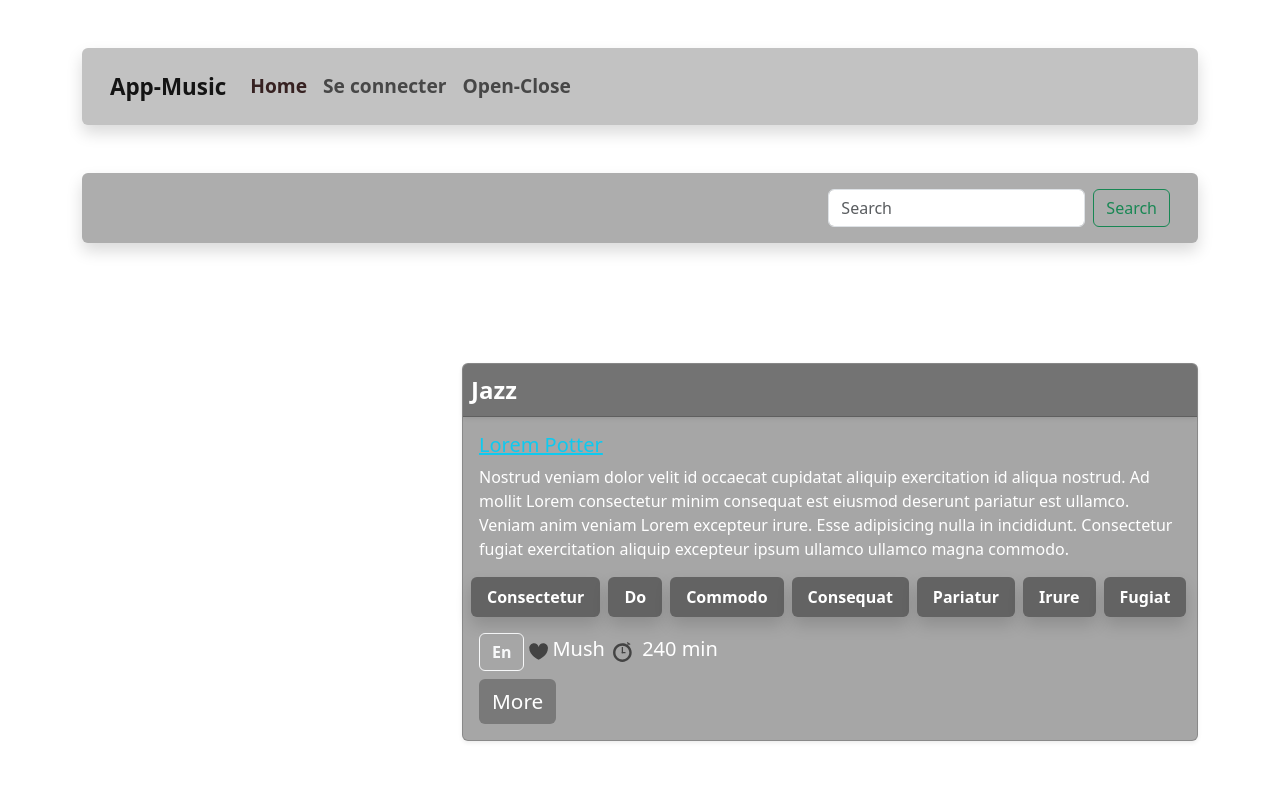
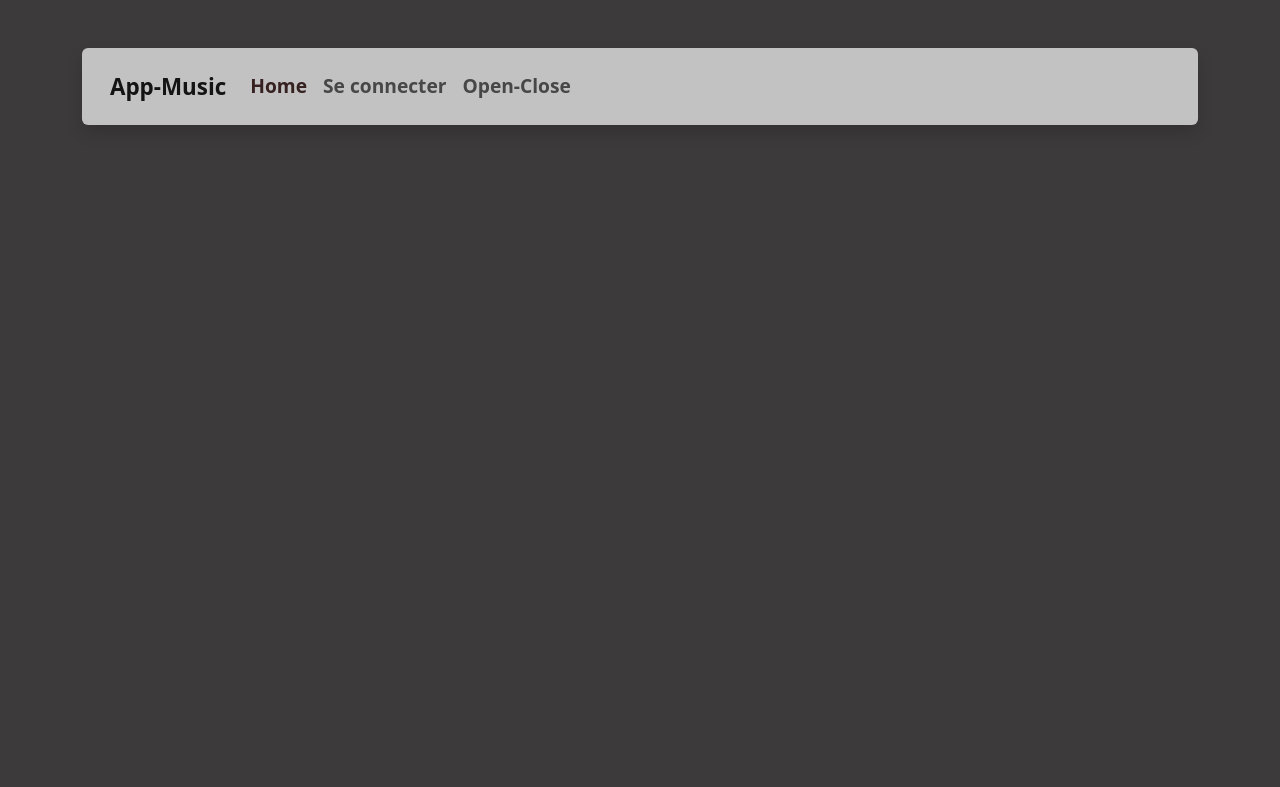
Before and after one commit to possidiuscapo/app-musics, an Angular app: page / in a window 1280 px wide. Before the commit this address led to /albums. Shown: the top 787 px of the page. Built offline with nearby package versions, Linux system fonts and the light colour scheme.

Commit message:
poursuite

```diff
--- a/src/app/albums/albums.component.html
+++ b/src/app/albums/albums.component.html
@@ -7,24 +7,23 @@
     </div><!-- .video -->
     <div class="col-sm-8 music">
         <div class="d-flex align-content-baseline">
-            <h1 class="mb-4" style="color: white;">{{ titlePage }}</h1>
+            <h1 class="mb-4" >{{ titlePage }}</h1>
             <!-- <span>Total {{albums.length}}</span> -->
         </div>
         <div class="card mb-3 shadow-sm mb-5 " *ngFor="let album of albums" style="background-color: #909090cb;">
             <div class="card-header shadow-sm p-2"
                 style="background-color: rgb(115, 115, 115); color: white; font-weight: 600; font-size: 1.5rem;">
                 {{ album.ref }}
-                <span *ngIf="status === album.id">[play]</span>
+                <span *ngIf="status === album.id" class="fas fa-pause"></span>
             </div>
             <div class="card-body ">
-                <h5 class="card-title" style="text-transform: capitalize; color: white;"> <a class="text-info"
+                <h5 class="card-title" style="text-transform: capitalize; color: white;"><a class="text-info"
                         routerLink="/album/{{album.id}}">{{album.title}}</a> </h5>
                 <p class="card-text" style="text-transform: initial; color: white;"> {{ album.description }} </p>
                 <div class="row content">
                     <ul class="list-group list-group-horizontal mb-3 col-sm-3 fw-bold">
                         <li class="list-group-item list-group-item-action list-group-item-dark mx-1 rounded shadow border border-0"
-                            *ngFor="let tag of album.tags"
-                            style="text-transform: capitalize; color: white; background-color: rgb(99, 99, 99);">{{tag}}
+                            *ngFor="let tag of album.tags" style="text-transform: capitalize; color: white; background-color: rgb(99, 99, 99);">{{tag}}
                         </li>
                     </ul>
                 </div>
@@ -38,5 +37,4 @@
             </div>
         </div><!-- .card -->
     </div><!-- .music -->
-
 </div>
--- a/src/app/page-not-found/page-not-found.component.html
+++ b/src/app/page-not-found/page-not-found.component.html
@@ -1,6 +1,6 @@
 <!-- <p>page-not-found works!</p> -->
-<div class="container text-center" [ @fadeInAnimation]>
-    <h1 class="display-1" style="color: white;">404</h1>
-    <p class="lead" style="color: white;">Oups! La page que vous cherchez n'a pas été trouvé</p>
-    <a routerLink="/albums" class="btn btn-primary" style="color: white;">Go Back to Home</a>
+<div class="container text-center" [@fadeInAnimation]>
+    <h1 class="display-1">404</h1>
+    <p class="lead" >Oups! La page que vous cherchez n'a pas été trouvé</p>
+    <a routerLink="/albums" class="btn btn-primary" >Go Back to Home</a>
 </div>
--- a/src/index.html
+++ b/src/index.html
@@ -7,10 +7,11 @@
   <base href="/">
   <meta name="viewport" content="width=device-width, initial-scale=1">
   <link rel="icon" type="image/x-icon" href="favicon.ico">
+  <link rel="stylesheet" href="styles.css">
   <script src="https://kit.fontawesome.com/a62ea980a6.js" crossorigin="anonymous"></script>
 </head>
 
-<body >
+<body style="background-color:rgb(60, 58, 58);">
   <div class="container mt-5 ">
     <app-root></app-root>
   </div>
--- a/src/styles.css
+++ b/src/styles.css
@@ -1,2 +1,5 @@
 /* You can add global styles to this file, and also import other style files */
 /* @import "~ font-awesome / css / font-awesome.css" */
+body{
+    background-color:rgb(44, 44, 44);
+}
```
Also changed, not shown: src/app/app.module.ts (+4 -4 lines), 1 other file (tests, documents, lock files or other folders).
